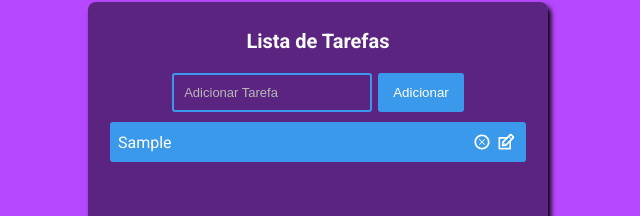
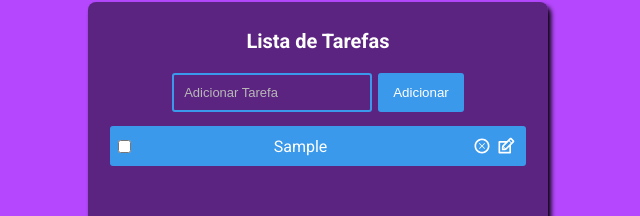
Before and after one commit to henriquealmeida06/ToDoList, a React (Create React App) app: page / in a window 1280 px wide. Both pictures are taken after typing "Sample" into the empty fields and a click on the button "Adicionar". Shown: the part 126-342 px from the top of the page, without its empty margins (322-962 px from the left). Built offline with nearby package versions, Linux system fonts and the light colour scheme.

Commit message:
Adicionei a função de marcar tarefas cumpridas

```diff
--- a/src/components/Tarefas.js
+++ b/src/components/Tarefas.js
@@ -2,16 +2,16 @@ import styles from './Tarefas.module.css'
 import {TiDeleteOutline} from 'react-icons/ti'
 import {TiEdit} from 'react-icons/ti'
 
-function Tarefas({lista, onExcluir, editando, novaTarefa, setNovaTarefa, concluirEdicao, editarItem}){
+function Tarefas({lista, onExcluir, editando, novaTarefa, setNovaTarefa, concluirEdicao, editarItem, marcarConcluido, caixaMarcada}){
     return(
         <div>
 
 
 
 
-        <div>
+        <div className={styles.containerTotal}>
             {lista.map((item, index)=>(
-                <item className={styles.itensContainer}>
+                <item className={`${styles.itensContainer} ${item.concluido? styles.itensMarcados: null}`}>
                 {editando === index ?(
                     <>
                     <input className={styles.inputEdicao} type='text' placeholder='Digite uma tarefa' value={novaTarefa} onChange={(e)=> setNovaTarefa(e.target.value)}/>
@@ -19,7 +19,8 @@ function Tarefas({lista, onExcluir, editando, novaTarefa, setNovaTarefa, conclui
                     </>
                     ):(
                 <>
-                {item}
+                <input className={styles.caixaMarcada} type='checkbox' checked={item.concluida} onChange={()=> marcarConcluido(index)}/>
+                {item.texto}
                <div className={styles.buttonsContainer}>
 
                 <button className={styles.buttonTarefas} onClick={()=> onExcluir(index)}><TiDeleteOutline/></button>
--- a/src/components/Tarefas.module.css
+++ b/src/components/Tarefas.module.css
@@ -11,6 +11,12 @@
     margin-bottom: 50px;
 
 
+
+}
+.containerTotal{
+    overflow-y: auto;
+    margin-top: 4px;
+    max-height: 65vh;
 }
 .buttonsContainer{
     background-color: transparent;
@@ -50,6 +56,20 @@
     margin-top: 10px;
 
 }
+.itensMarcados{
+
+        display: flex;
+        justify-content: space-between;
+        align-items: center;
+        background-color: #11974d;
+        min-width: 50vh;
+        border-radius: 3px;
+        padding: 8px;
+        margin-top: 10px;
+
+    }
+
+
 .inputEdicao{
     background-color: #5c2481;
     color: white;
--- a/src/components/pages/ToDoList.js
+++ b/src/components/pages/ToDoList.js
@@ -8,10 +8,14 @@ function ToDoList(){
     const [novaTarefa, setNovaTarefa] = useState ('')
     const [preenchido, setpreenchido] = useState('')
     const [editandoItem, setEditandoItem] = useState('')
+    const [concluido, setConcluido] = useState(false)
+
 
     function adicionarTarefa(){
+
+        const novoItemObj = {texto: novaTarefa, concluido: false}
         if(novaTarefa.trim() !=='')
-        setLista([...lista, novaTarefa])
+        setLista([...lista, novoItemObj])
         setNovaTarefa('')
         setpreenchido('ok')
 
@@ -24,15 +28,24 @@ function ToDoList(){
 
     function editarItem(index){
         setEditandoItem(index)
-        setNovaTarefa(lista[index])
+        setNovaTarefa(lista[index].texto)
+
     }
     function concluirEdicao(index){
         const novaLista = [...lista]
-        novaLista[index] = novaTarefa;
+        novaLista[index].texto = novaTarefa;
         setLista(novaLista);
         setEditandoItem(null)
         setNovaTarefa('')
     }
+
+    function marcarConcluido(index){
+        const novaLista = [...lista]
+        novaLista[index].concluido = !novaLista[index].concluido
+        setLista(novaLista)
+    }
+
+
 
 
 
@@ -45,7 +58,7 @@ function ToDoList(){
             <button className={styles.buttonAdicionar} onClick={adicionarTarefa}>Adicionar</button>
             </div>
             { preenchido ?
-            <Tarefas lista={lista} onExcluir={excluirTarefa} editando={editandoItem} novaTarefa={novaTarefa} concluirEdicao={concluirEdicao} editarItem={editarItem} setNovaTarefa={setNovaTarefa}/>
+            <Tarefas lista={lista} onExcluir={excluirTarefa} editando={editandoItem} novaTarefa={novaTarefa} concluirEdicao={concluirEdicao} editarItem={editarItem} setNovaTarefa={setNovaTarefa}  marcarConcluido={marcarConcluido} caixaMarcada={concluido}/>
         : null}
 
 
--- a/src/components/pages/ToDoList.module.css
+++ b/src/components/pages/ToDoList.module.css
@@ -11,6 +11,7 @@
     min-width: 53vh;
     font-family: 'Roboto', sans-serif;
     box-shadow: 3px 4px 5px black;
+    overflow: auto;
 
 }
 h1{
```
